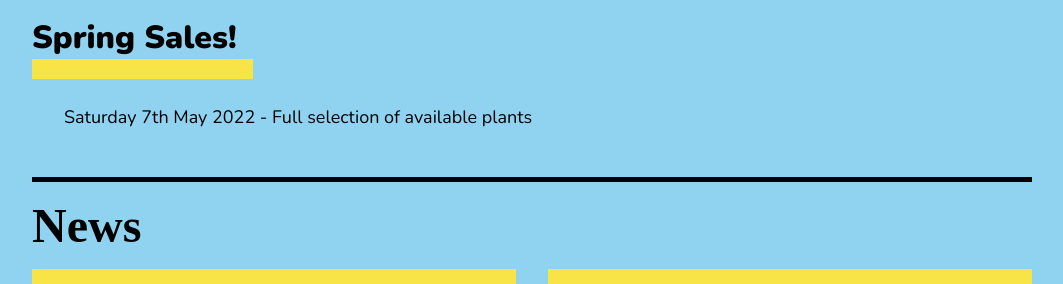
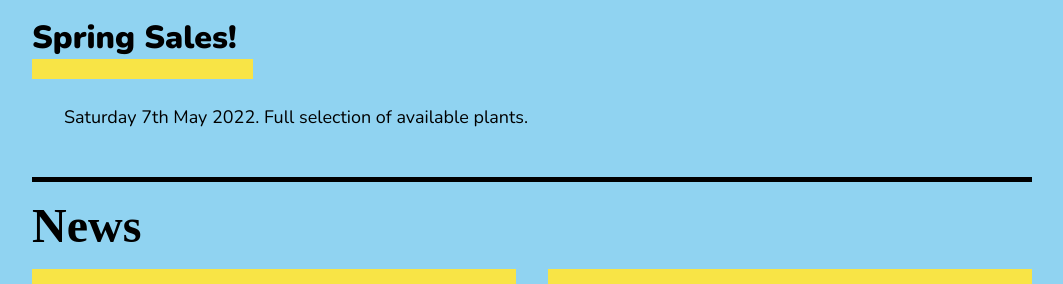
Before and after one commit to jasminechatfield/blackshawhead-plant-nursery, a Jekyll site: the page built from _posts/2022-04-21-spring-sales.md, in a window 1280 px wide. Shown: the part 205-489 px from the top of the page, without its empty margins (108-1171 px from the left). Built offline with Jekyll 4.4.1, drawn with Linux system fonts in a browser that asks for light colours; some web fonts are replaced.

```diff
--- a/_posts/2022-04-21-spring-sales.md
+++ b/_posts/2022-04-21-spring-sales.md
@@ -4,4 +4,4 @@ summary: Saturday 7th May 2022 - Full selection of available plants
 layout: page-with-news
 
 ---
-Saturday 7th May 2022 - Full selection of available plants
+Saturday 7th May 2022. Full selection of available plants.
```
